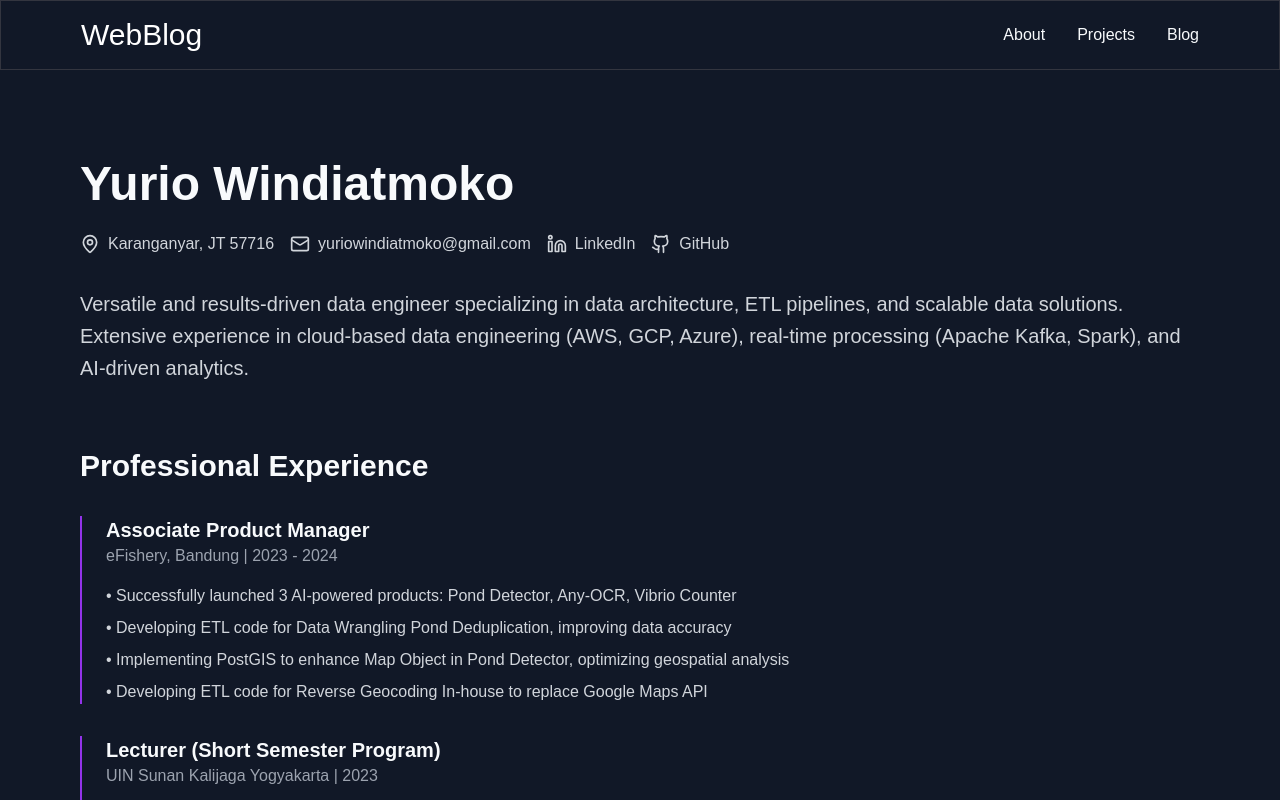
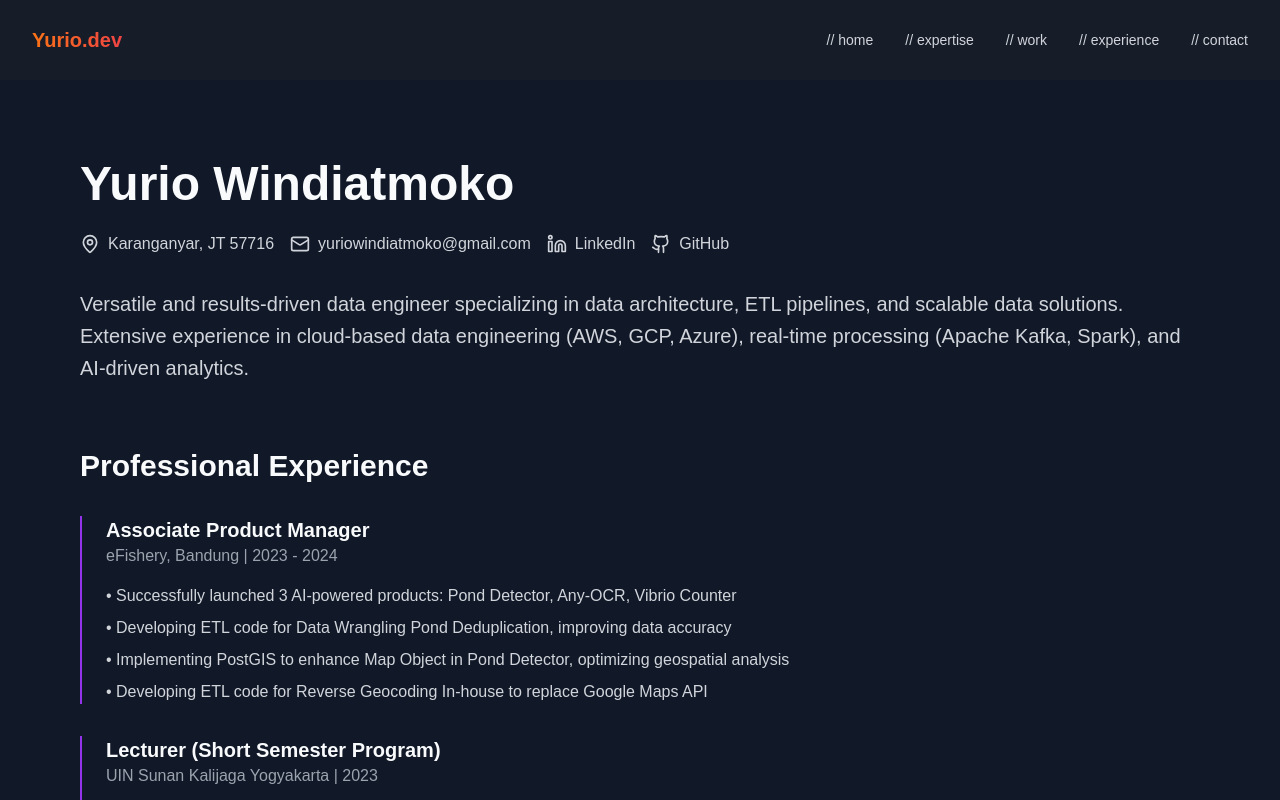
Before and after one commit to Yuriowindiatmoko2401/yuriowindi-portfolio, a Next.js app: page /about in a window 1280 px wide. Shown: the top 800 px of the page. Built offline with nearby package versions, Linux system fonts and the light colour scheme.

Commit message:
feat: update UI with modern elegant design
- Add dark theme with gradient accents
- Update HeroSection with floating animations
- Add glassmorphism effects
- Update navigation and footer
- Add profile image
- Implement responsive design

```diff
--- a/src/app/(landing-page)/components/Footer.js
+++ b/src/app/(landing-page)/components/Footer.js
@@ -1,10 +1,75 @@
+import Link from 'next/link';
+
 const Footer = () => {
   return (
-    <footer className="w-full border-t border-gray-500">
-      <div className="container">
-        <div className="flex items-center justify-center py-8">
-          <div className="text-gray-500 text-center">
-            <p>&copy; 2025 Yuriowindi. All rights reserved.</p>
+    <footer className="w-full border-t border-white/10 bg-[#1a1f2b]/50 backdrop-blur-sm">
+      <div className="max-w-7xl mx-auto px-4 sm:px-6 lg:px-8">
+        <div className="py-8">
+          <div className="grid grid-cols-1 md:grid-cols-3 gap-8">
+            {/* Brand */}
+            <div className="space-y-4">
+              <Link
+                href="/"
+                className="text-xl font-bold text-transparent bg-clip-text bg-gradient-to-r from-orange-500 to-red-500"
+              >
+                Yurio.dev
+              </Link>
+              <p className="text-sm text-gray-400 max-w-xs">
+                Building innovative solutions at the intersection of engineering excellence and strategic vision.
+              </p>
+            </div>
+
+            {/* Quick Links */}
+            <div className="space-y-4">
+              <h3 className="text-sm font-semibold text-white">Quick Links</h3>
+              <nav className="flex flex-col space-y-2">
+                <Link href="/about" className="text-sm text-gray-400 hover:text-white transition-colors duration-200">
+                  // expertise
+                </Link>
+                <Link href="/work" className="text-sm text-gray-400 hover:text-white transition-colors duration-200">
+                  // work
+                </Link>
+                <Link href="/experience" className="text-sm text-gray-400 hover:text-white transition-colors duration-200">
+                  // experience
+                </Link>
+                <Link href="/contact" className="text-sm text-gray-400 hover:text-white transition-colors duration-200">
+                  // contact
+                </Link>
+              </nav>
+            </div>
+
+            {/* Social Links */}
+            <div className="space-y-4">
+              <h3 className="text-sm font-semibold text-white">Connect</h3>
+              <nav className="flex flex-col space-y-2">
+                <a
+                  href="https://github.com/Yuriowindiatmoko2401"
+                  target="_blank"
+                  rel="noopener noreferrer"
+                  className="text-sm text-gray-400 hover:text-white transition-colors duration-200"
+                >
+                  // github
+                </a>
+                <a
+                  href="https://www.linkedin.com/in/yuriowindiatmoko-347142156"
+                  target="_blank"
+                  rel="noopener noreferrer"
+                  className="text-sm text-gray-400 hover:text-white transition-colors duration-200"
+                >
+                  // linkedin
+                </a>
+                <a
+                  href="mailto:yuriowindiatmoko@gmail.com"
+                  className="text-sm text-gray-400 hover:text-white transition-colors duration-200"
+                >
+                  // email
+                </a>
+              </nav>
+            </div>
+          </div>
+
+          <div className="border-t border-white/10 mt-8 pt-8 text-center">
+            <p className="text-sm text-gray-400">&copy; 2025 Yurio Windiatmoko. All rights reserved.</p>
           </div>
         </div>
       </div>
--- a/src/app/(landing-page)/components/Header.js
+++ b/src/app/(landing-page)/components/Header.js
@@ -1,48 +1,127 @@
+"use client";
 import Link from "next/link";
+import { useState } from "react";
 
 const Navbar = () => {
+  const [isOpen, setIsOpen] = useState(false);
+
   return (
-    <nav className="fixed mx-auto border border-[#33353F] top-0 left-0 right-0 z-10 bg-gray-900 bg-opacity-100">
-      <div className="flex container lg:py-4 flex-wrap items-center justify-between mx-auto py-2 p-8 md:p-12 lg:p-20">
-        <Link
-          href={"/"}
-          className="text-2xl md:text-3xl text-white font-normal"
-        >
-          WebBlog
-        </Link>
-        <div
-          className="menu hidden md:block md:w-auto"
-          id="navbar"
-        >
-          <ul className="flex p-4 md:p-0 md:flex-row md:space-x-8 mt-0">
-            <li key="about">
+    <header className="fixed top-0 left-0 right-0 z-50 nav-blur">
+      <div className="max-w-7xl mx-auto px-4 sm:px-6 lg:px-8">
+        <div className="flex items-center justify-between h-20">
+          <Link
+            href="/"
+            className="text-xl font-bold text-transparent bg-clip-text bg-gradient-to-r from-orange-500 to-red-500"
+          >
+            Yurio.dev
+          </Link>
+
+          <nav className="hidden md:flex items-center space-x-8">
+            <Link
+              href="/"
+              className="text-sm text-gray-300 hover:text-white transition-colors duration-200"
+            >
+              // home
+            </Link>
+            <Link
+              href="/about"
+              className="text-sm text-gray-300 hover:text-white transition-colors duration-200"
+            >
+              // expertise
+            </Link>
+            <Link
+              href="/work"
+              className="text-sm text-gray-300 hover:text-white transition-colors duration-200"
+            >
+              // work
+            </Link>
+            <Link
+              href="/experience"
+              className="text-sm text-gray-300 hover:text-white transition-colors duration-200"
+            >
+              // experience
+            </Link>
+            <Link
+              href="/contact"
+              className="text-sm text-gray-300 hover:text-white transition-colors duration-200"
+            >
+              // contact
+            </Link>
+          </nav>
+
+          <button
+            className="md:hidden text-white p-2 rounded-lg hover:bg-white/10 transition-colors duration-200"
+            onClick={() => setIsOpen(!isOpen)}
+          >
+            <svg
+              className="h-6 w-6"
+              fill="none"
+              viewBox="0 0 24 24"
+              stroke="currentColor"
+            >
+              {isOpen ? (
+                <path
+                  strokeLinecap="round"
+                  strokeLinejoin="round"
+                  strokeWidth={2}
+                  d="M6 18L18 6M6 6l12 12"
+                />
+              ) : (
+                <path
+                  strokeLinecap="round"
+                  strokeLinejoin="round"
+                  strokeWidth={2}
+                  d="M4 6h16M4 12h16M4 18h16"
+                />
+              )}
+            </svg>
+          </button>
+        </div>
+
+        {/* Mobile menu */}
+        {isOpen && (
+          <div className="md:hidden border-t border-white/10 py-4">
+            <nav className="flex flex-col space-y-4">
+              <Link
+                href="/"
+                className="text-sm text-gray-300 hover:text-white transition-colors duration-200"
+                onClick={() => setIsOpen(false)}
+              >
+                // home
+              </Link>
               <Link
                 href="/about"
-                className="hover:text-slate-200"
+                className="text-sm text-gray-300 hover:text-white transition-colors duration-200"
+                onClick={() => setIsOpen(false)}
               >
-                About
+                // expertise
               </Link>
-            </li>
-            <li key="projects">
               <Link
-                href="#projects"
-                className="hover:text-slate-200"
+                href="/work"
+                className="text-sm text-gray-300 hover:text-white transition-colors duration-200"
+                onClick={() => setIsOpen(false)}
               >
-                Projects
+                // work
               </Link>
-            </li>
-            <li>
               <Link
-                href="#blog"
-                className="hover:text-slate-200"
+                href="/experience"
+                className="text-sm text-gray-300 hover:text-white transition-colors duration-200"
+                onClick={() => setIsOpen(false)}
               >
-                Blog
+                // experience
               </Link>
-            </li>
-          </ul>
-        </div>
+              <Link
+                href="/contact"
+                className="text-sm text-gray-300 hover:text-white transition-colors duration-200"
+                onClick={() => setIsOpen(false)}
+              >
+                // contact
+              </Link>
+            </nav>
+          </div>
+        )}
       </div>
-    </nav>
+    </header>
   );
 };
 
--- a/src/app/(landing-page)/globals.css
+++ b/src/app/(landing-page)/globals.css
@@ -1,6 +1,55 @@
 @tailwind base;
 @tailwind components;
 @tailwind utilities;
+
+:root {
+  --background: 217 19% 27%;
+  --foreground: 210 40% 98%;
+
+  --primary: 210 40% 98%;
+  --primary-foreground: 222.2 47.4% 11.2%;
+
+  --secondary: 217 19% 27%;
+  --secondary-foreground: 210 40% 98%;
+
+  --accent: 25 95% 53%;
+  --accent-foreground: 210 40% 98%;
+
+  --muted: 217 19% 27%;
+  --muted-foreground: 215 20.2% 65.1%;
+}
+
+@layer base {
+  body {
+    @apply bg-[#1a1f2b] text-gray-100;
+    background: linear-gradient(to bottom, #1a1f2b, #12151c);
+  }
+}
+
+.hero-gradient {
+  background: linear-gradient(45deg, rgba(26,31,43,0.8) 0%, rgba(18,21,28,0.9) 100%);
+}
+
+.nav-blur {
+  backdrop-filter: blur(8px);
+  background: rgba(26, 31, 43, 0.8);
+}
+
+.floating-element {
+  animation: float 6s ease-in-out infinite;
+}
+
+@keyframes float {
+  0% {
+    transform: translateY(0px);
+  }
+  50% {
+    transform: translateY(-20px);
+  }
+  100% {
+    transform: translateY(0px);
+  }
+}
 
 :root {
   --background: #ffffff;
```
Also changed, not shown: src/app/(landing-page)/components/HeroSection.js (+49 -29 lines), public/images/yurio-hods.jpeg (added).
